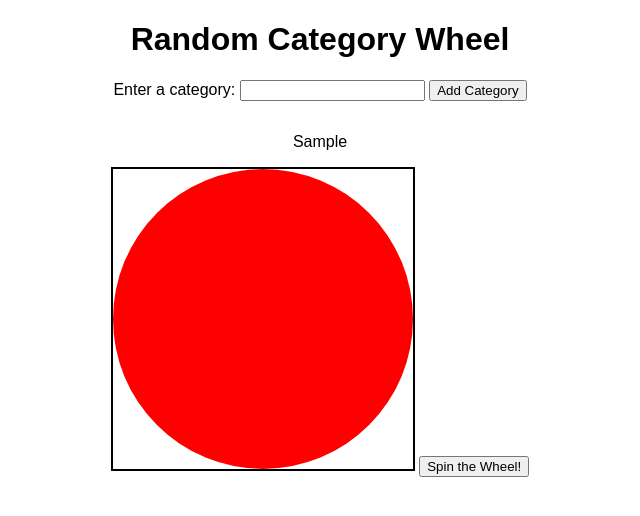
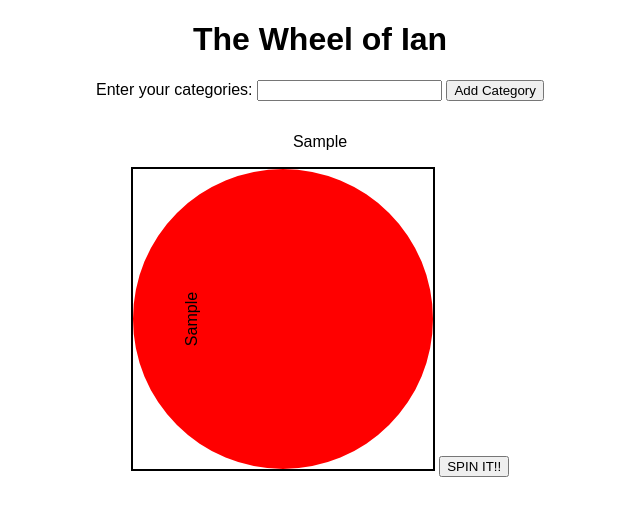
Before and after one commit to bash7325/wheel-of-ian, a plain HTML site: page index.html in a window 1280 px wide. Both pictures are taken after typing "Sample" into the empty fields and a click on the button "Add Category". Shown: the whole page, without its empty margins (320-960 px from the left). Drawn offline with Linux system fonts and the light colour scheme.

Commit message:
got the categories on the wheel

```diff
--- a/index.html
+++ b/index.html
@@ -3,19 +3,19 @@
 <head>
   <meta charset="UTF-8">
   <meta name="viewport" content="width=device-width, initial-scale=1.0">
-  <title>Random Category Wheel</title>
+  <title>The Wheel of Ian</title>
   <link rel="stylesheet" href="styles.css">
 </head>
 <body>
-  <h1>Random Category Wheel</h1>
+  <h1>The Wheel of Ian</h1>
   <form id="categoryForm">
-    <label for="categoryInput">Enter a category:</label>
+    <label for="categoryInput">Enter your categories:</label>
     <input type="text" id="categoryInput">
     <button type="submit">Add Category</button>
   </form>
   <ul id="categoryList"></ul>
   <canvas id="wheelCanvas" width="300" height="300"></canvas>
-  <button id="spinButton" disabled>Spin the Wheel!</button>
+  <button id="spinButton" disabled>SPIN IT!!</button>
   <p id="result"></p>
 
   <script src="script.js"></script>
--- a/script.js
+++ b/script.js
@@ -15,16 +15,34 @@ function drawWheel(rotation) {
   const centerY = wheelCanvas.height / 2;
   const radius = Math.min(centerX, centerY);
 
+  ctx.font = '16px Arial';
+  ctx.textAlign = 'center';
+  ctx.textBaseline = 'middle';
+
   categories.forEach((category, index) => {
+    const startAngle = ((index / categories.length) * Math.PI * 2) + rotation;
+    const endAngle = (((index + 1) / categories.length) * Math.PI * 2) + rotation;
+    const middleAngle = (startAngle + endAngle) / 2;
+
+    // Draw the wheel segment
     ctx.beginPath();
-    ctx.arc(centerX, centerY, radius, ((index / categories.length) * Math.PI * 2) + rotation, (((index + 1) / categories.length) * Math.PI * 2) + rotation);
+    ctx.arc(centerX, centerY, radius, startAngle, endAngle);
     ctx.lineTo(centerX, centerY);
     ctx.closePath();
 
     ctx.fillStyle = `hsl(${index / categories.length * 360}, 100%, 50%)`;
     ctx.fill();
+
+    // Draw the category name
+    ctx.fillStyle = '#000';
+    ctx.save();
+    ctx.translate(centerX + Math.cos(middleAngle) * radius * 0.6, centerY + Math.sin(middleAngle) * radius * 0.6);
+    ctx.rotate(middleAngle + Math.PI / 2);
+    ctx.fillText(category, 0, 0);
+    ctx.restore();
   });
 }
+
 
 function spinWheel() {
   const spinDuration = 5000; // Spin duration in milliseconds
```
